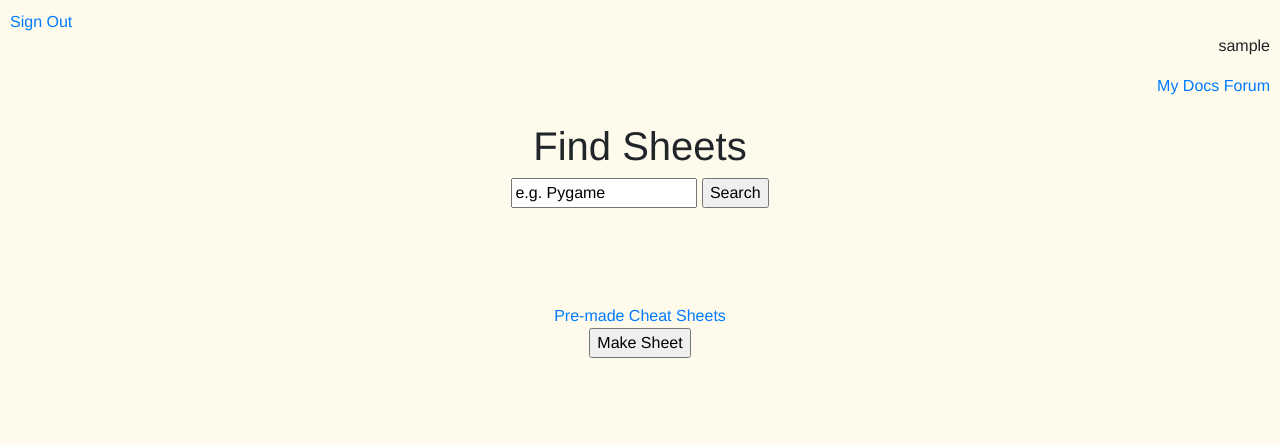
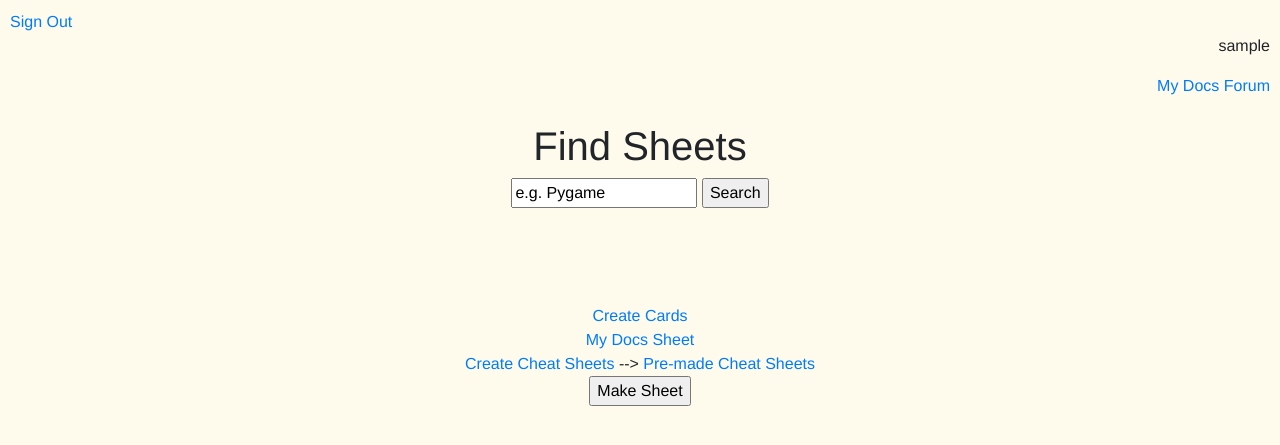
Before and after one commit to ramstar3000/Cheat-Sheet, a Flask app: page /view in a window 1280 px wide. Shown: the top 445 px of the page. Run offline with Flask 2, Linux system fonts and the light colour scheme; the visitor is signed in with stand-in values (Sample User, id 1); data that the repository does not hold is empty; some libraries are stand-ins or nearby versions.

Commit message:
View_database

```diff
--- a/templates/view_database.html
+++ b/templates/view_database.html
@@ -52,7 +52,7 @@
 </form>
 <br><br>
     <div align="center">
-    <!--  <a href = "/CheatSheet?Pub=True" target="_blank">Cheat Sheet</a> </br>
+    <a href = "/" target="_blank">Create Cards</a> </br>
     <a href = "/CheatSheet?Pub=False" target="_blank">My Docs Sheet</a> </br>
     <a href = "/">Create Cheat Sheets</a> <a ></a> -->
     <a href = "/Sheets">Pre-made Cheat Sheets</a> </br>
```
